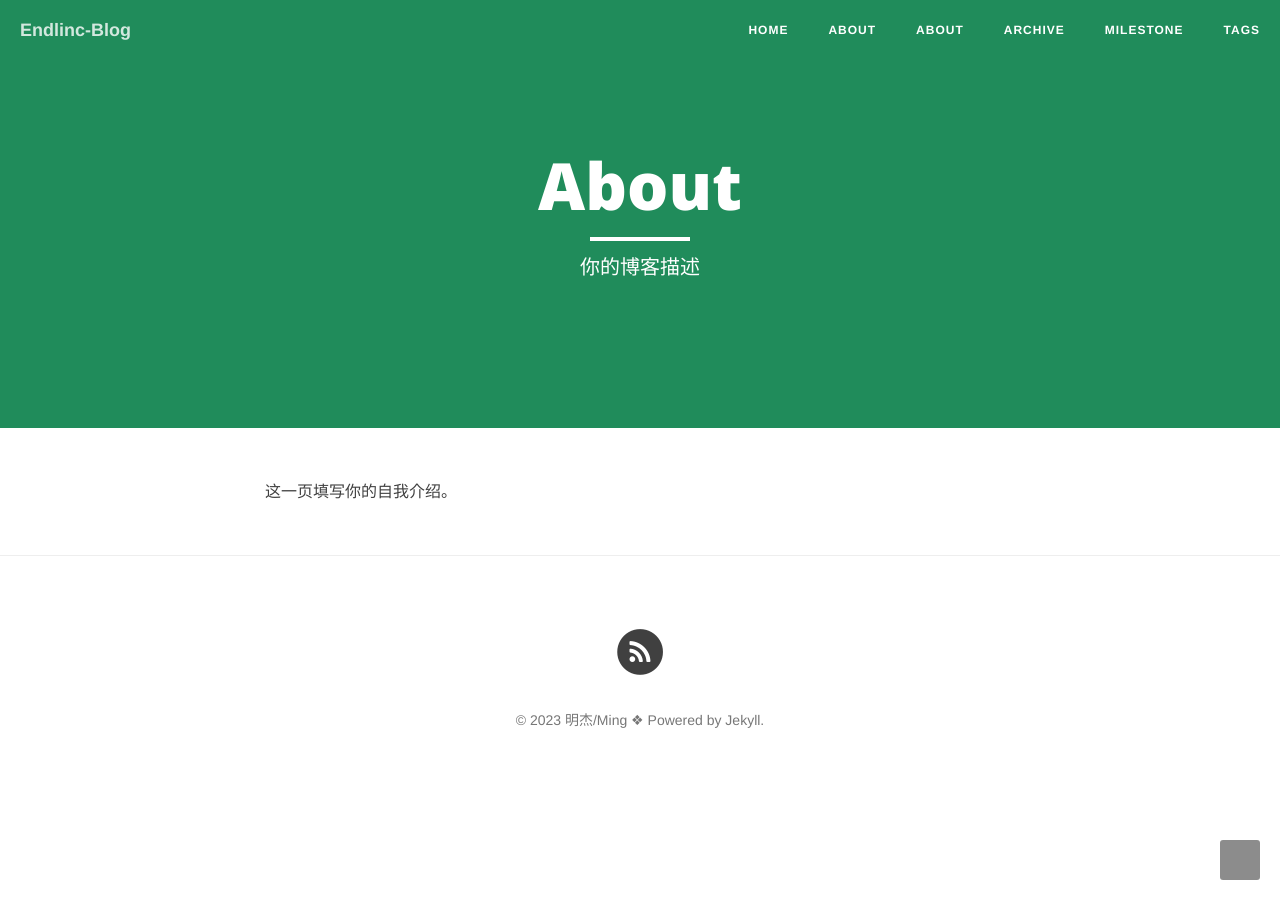
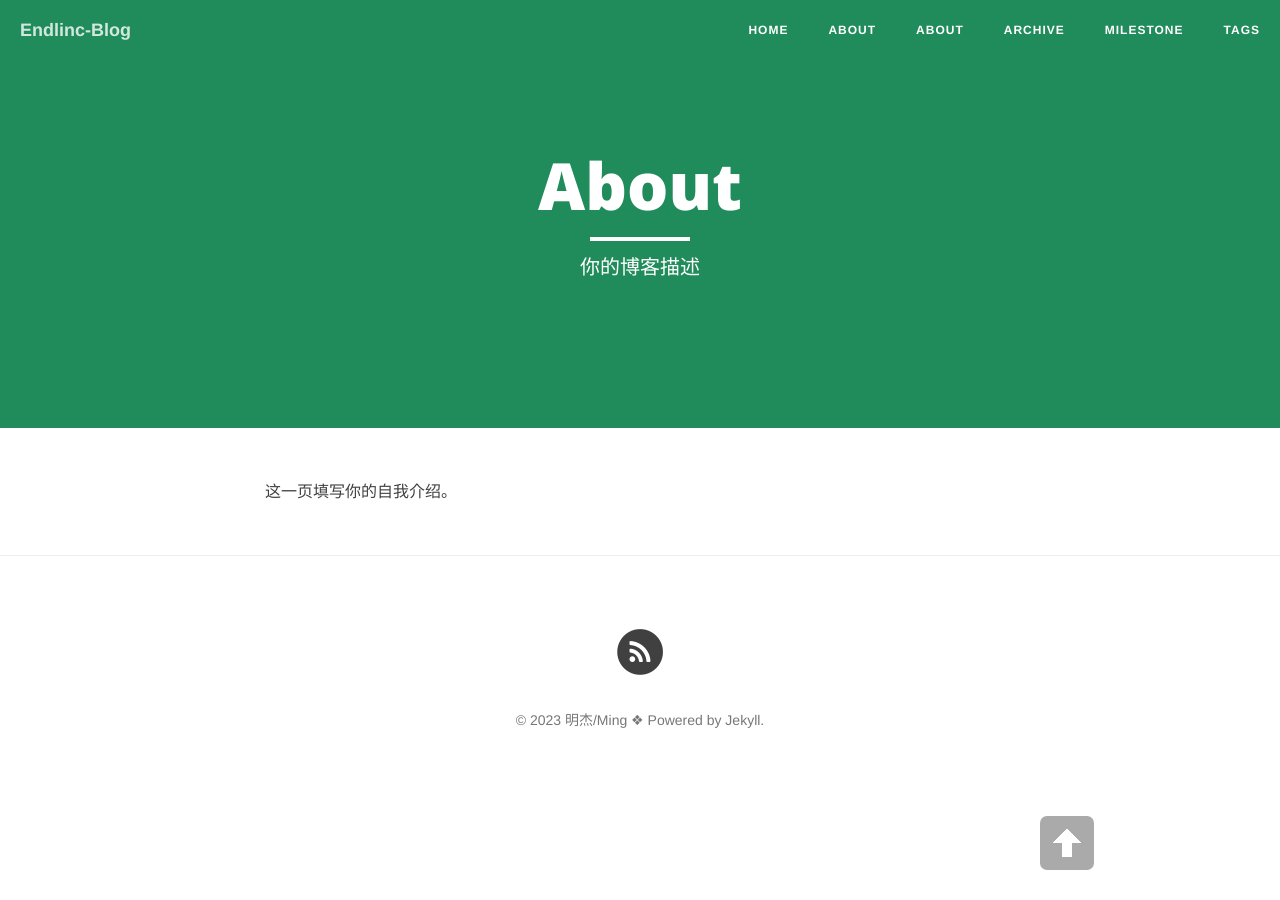
Before and after one commit to Endlinc/Endlinc.github.io, a Jekyll site: the page built from about.md, in a window 1280 px wide. Built offline with Jekyll 4.4.1, drawn with Linux system fonts in a browser that asks for light colours; nearby versions of some CDN libraries.

Commit message:
Make home page work.

```diff
--- a/css/backtop.css
+++ b/css/backtop.css
@@ -1,36 +1,23 @@
 /*  Back Top Button  */
 #back-top {
   position: fixed;
-  bottom: 2rem;
-  right: 2rem;
+  bottom: 30px;
+  margin-left: 1040px;
 }
 #back-top a {
-  background: rgba(0, 0, 0, 0.45);
+  width: 54px;
+  height: 54px;
+  display: block;
+  background: #ddd url(/img/Back-Top_Arrow.png) no-repeat center center;
+  background-color: #aaa;
   -webkit-border-radius: 7px;
   -moz-border-radius: 7px;
+  border-radius: 7px;
   -webkit-transition: 1s;
   -moz-transition: 1s;
   transition: 1s;
-  width: 40px;
-  height: 40px;
-  display: block;
-  font-size: 36px;
-  color: #fff;
-  text-align: center;
-  border-radius: 3px 3px;
-  text-decoration: none;
 }
 #back-top a:hover {
-  background-color: #2b79c3;
-}
-
-#back-top i {
-    font-size: 24px;
-    line-height: 40px;
-    vertical-align: top;
-}
-/* 向上图标透明白色 */
-.fa-chevron-up:before {
-    color: rgba(252,252,252,0.81);
+  background-color: #777;
 }
 /*  Back Top Button  End */
--- a/index.markdown
+++ /dev/null
@@ -1,6 +0,0 @@
----
-# Feel free to add content and custom Front Matter to this file.
-# To modify the layout, see https://jekyllrb.com/docs/themes/#overriding-theme-defaults
-
-layout: home
----
```
Also changed, not shown: 8 other files.
